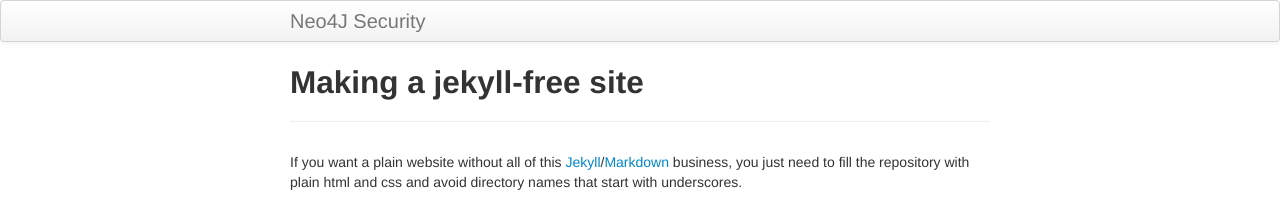
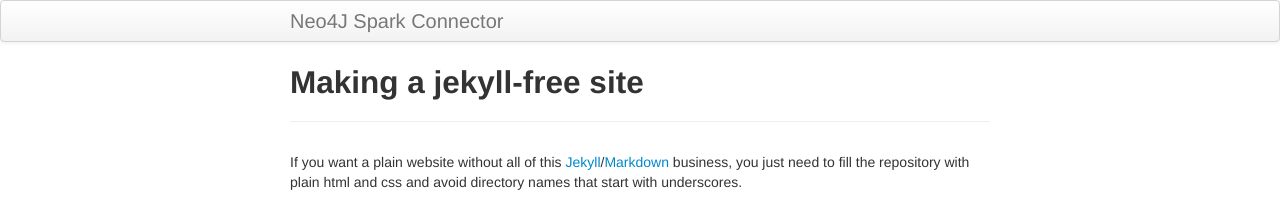
Before and after one commit to jcbneo4j/neo4j_security, a Jekyll site: the page built from pages/nojekyll.md, in a window 1280 px wide. Shown: the top 203 px of the page. Built offline with Jekyll 4.4.1, drawn with Linux system fonts in a browser that asks for light colours.

Commit message:
updated config

```diff
--- a/_config.yml
+++ b/_config.yml
@@ -8,7 +8,7 @@ highlighter: rouge
 # Themes are encouraged to use these universal variables
 # so be sure to set them if your theme uses them.
 #
-title : Neo4J Security
+title : Neo4J Spark Connector
 author :
   name : Jason Booth
   email : jason.booth@neo4j.com
@@ -16,7 +16,7 @@ author :
   feedburner : nil
 
 # NOTE: Replacing this next line with your own URL
-production_url : https://jcbneo4j.github.io/neo4j_security
+production_url : https://jcbneo4j.github.io/neo4j_spark
 
 # Tell Github to use the kramdown markdown interpreter
 # (see https://help.github.com/articles/migrating-your-pages-site-from-maruku)
```
